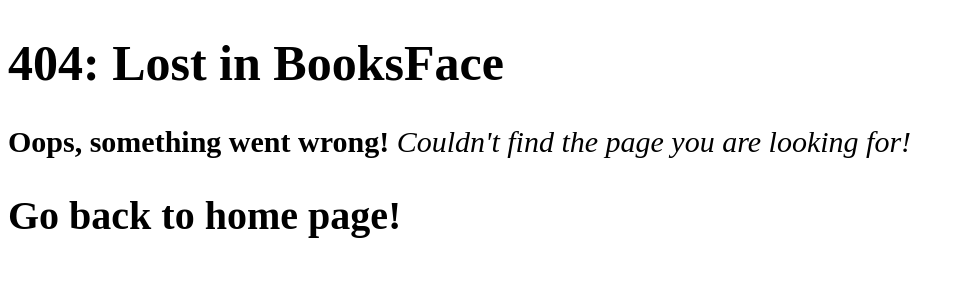
After one commit to kristianche/Python-Web-Framework-Final-Project, a Django app: template templates/404.html in a window 1280 px wide. The commit adds this page. Shown: the top 300 px of the page, without its empty margins (0-964 px from the left). Run offline with Django 4.2, Linux system fonts and the light colour scheme; the template is opened without the code that fills it, so the values that code supplies are empty.

Commit message:
Made a basic 404.html page

```diff
--- /dev/null
+++ b/templates/404.html
@@ -0,0 +1,30 @@
+<!DOCTYPE html>
+<html lang="en">
+<head>
+    <meta charset="UTF-8">
+    <title>Not Found</title>
+    <style>
+        h2{
+            font-size: 40px;
+        }
+        h1{
+            font-size: 50px;
+        }
+        p{
+            font-size: 30px;
+        }
+        a{
+          text-decoration: none;
+            color: black;
+        }
+        a:hover{
+            text-decoration: underline;
+        }
+    </style>
+</head>
+<body>
+    <h1>404: Lost in BooksFace</h1>
+    <p><b>Oops, something went wrong!</b> <i>Couldn't find the page you are looking for!</i></p>
+    <h2 ><a href="{% url 'home-page' %}">Go back to home page!</a></h2>
+</body>
+</html>
--- a/templates/components/navigation.html
+++ b/templates/components/navigation.html
@@ -6,7 +6,7 @@
         <nav>
             <div class="nav-container">
                 <div id="BooksFaceNav">
-                    <h3><a href='{% url 'home-page' %}'>BookFace</a></h3>
+                    <h3><a href='{% url 'home-page' %}'>BooksFace</a></h3>
                 </div>
                 <div class="nav-ul-container">
                     <ul>
```
Also changed, not shown: 1 other file.
